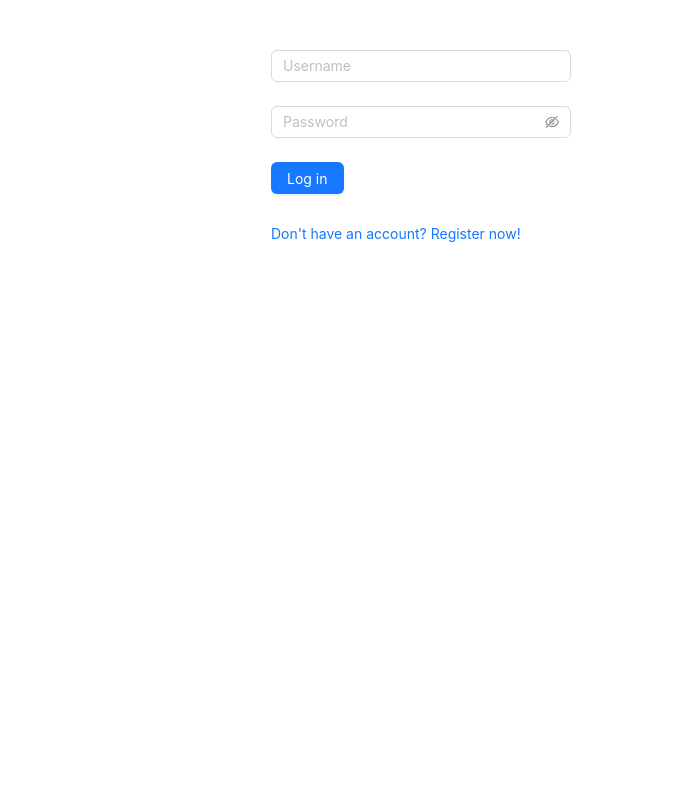
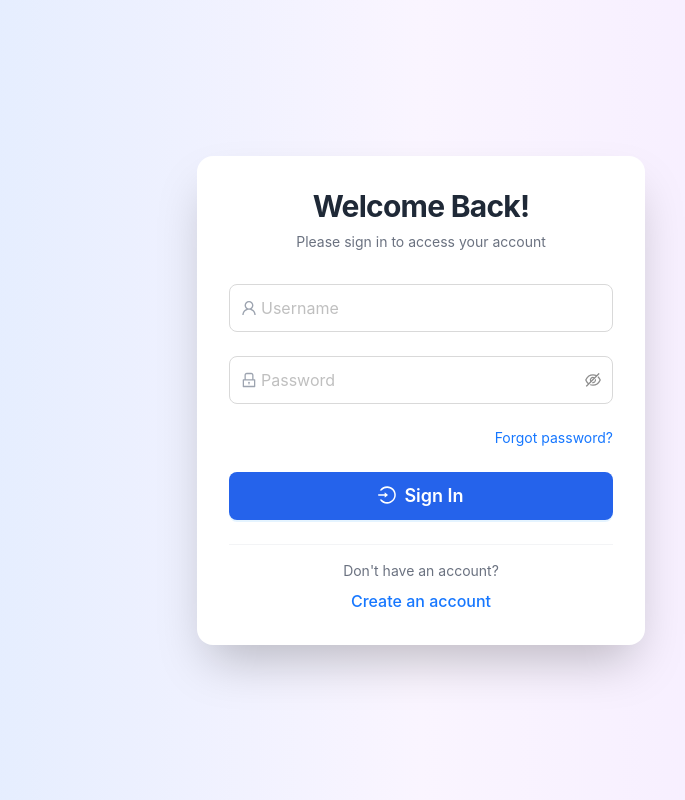
Before and after one commit to phanminhtrieu/rmbh-frontend, a React (Create React App) app in the folder rmbh/: page /login in a window 1280 px wide. Shown: the whole page, without its empty margins (219-904 px from the left). Built offline with nearby package versions, Linux system fonts and the light colour scheme.

Commit message:
2_Build REGISTER page and LOGIN page

```diff
--- a/rmbh/package.json
+++ b/rmbh/package.json
@@ -7,6 +7,7 @@
     "@testing-library/react": "^13.4.0",
     "@testing-library/user-event": "^13.5.0",
     "antd": "^5.21.6",
+    "axios": "^1.7.7",
     "react": "^18.3.1",
     "react-dom": "^18.3.1",
     "react-router-dom": "^6.27.0",
--- a/rmbh/public/index.html
+++ b/rmbh/public/index.html
@@ -24,6 +24,7 @@
       work correctly both with client-side routing and a non-root public URL.
       Learn how to configure a non-root public URL by running `npm run build`.
     -->
+    <script src="https://cdn.tailwindcss.com"></script>
     <title>React App</title>
   </head>
   <body>
--- /dev/null
+++ b/rmbh/src/pages/Login/Login.css
@@ -0,0 +1,22 @@
+/* Add these styles to your global CSS file */
+.ant-input-affix-wrapper {
+    border-radius: 0.5rem !important;
+  }
+
+  .ant-form-item {
+    margin-bottom: 1rem !important;
+  }
+
+  .ant-btn-primary {
+    background-color: #2563eb !important;
+  }
+
+  .ant-btn-primary:hover {
+    background-color: #1d4ed8 !important;
+  }
+
+  .ant-input-affix-wrapper:focus,
+  .ant-input-affix-wrapper-focused {
+    border-color: #2563eb !important;
+    box-shadow: 0 0 0 2px rgba(37, 99, 235, 0.2) !important;
+  }
--- a/rmbh/src/pages/Login/Login.js
+++ b/rmbh/src/pages/Login/Login.js
@@ -1,50 +1,111 @@
 // pages/Login.js
 import React, { useState } from "react";
-import { Button, Form, Input, Typography } from "antd";
+import { Button, Form, Input, Typography, message, Space } from "antd";
 import { useNavigate } from "react-router-dom";
+import { UserOutlined, LockOutlined, LoginOutlined } from "@ant-design/icons";
 
-const { Link } = Typography;
+const { Title, Text, Link } = Typography;
 
-const Login = () => {
+const Login = ({ onLogin }) => {
   const [loading, setLoading] = useState(false);
   const navigate = useNavigate();
 
   const onFinish = (values) => {
     setLoading(true);
-    // Logic kiểm tra thông tin đăng nhập
-    // Giả sử thông tin đăng nhập thành công
+    const { username, password } = values;
+
+    if (username === "trieu" && password === "1") {
       setTimeout(() => {
         setLoading(false);
-      navigate("/dashboard"); // Điều hướng đến Dashboard sau khi đăng nhập thành công
+        const userData = {
+          name: username,
+          id: "1B8DF37B-80CF-4182-8CC9-12DE166B46E2",
+          avatarUrl: "https://via.placeholder.com/150",
+        };
+
+        localStorage.setItem("user", JSON.stringify(userData));
+        message.success("Login successful!");
+        onLogin(userData);
+        navigate("/");
       }, 1000);
+    } else {
+      setLoading(false);
+      message.error("Invalid username or password!");
+    }
   };
 
   return (
-    <div style={{ maxWidth: 300, margin: "auto", paddingTop: "50px" }}>
-      <Form name="login" onFinish={onFinish}>
+    <div className="min-h-screen bg-gradient-to-r from-blue-100 via-purple-50 to-purple-100 flex items-center justify-center px-4 sm:px-6 lg:px-8">
+      <div className="max-w-md w-full bg-white rounded-2xl shadow-2xl p-8 space-y-8 transition-all duration-300 hover:shadow-3xl">
+        <div className="text-center space-y-2">
+          <h2 className="text-3xl font-bold text-gray-800 tracking-tight">
+            Welcome Back!
+          </h2>
+          <p className="text-gray-500 text-sm">
+            Please sign in to access your account
+          </p>
+        </div>
+
+        <Form
+          name="login"
+          onFinish={onFinish}
+          layout="vertical"
+          size="large"
+          className="space-y-6"
+        >
           <Form.Item
             name="username"
             rules={[{ required: true, message: "Please input your username!" }]}
+            className="mb-4"
           >
-          <Input placeholder="Username" />
+            <Input
+              prefix={<UserOutlined className="text-gray-400" />}
+              placeholder="Username"
+              className="h-12 rounded-lg hover:border-blue-500 focus:border-blue-500 transition-colors duration-300"
+            />
           </Form.Item>
+
           <Form.Item
             name="password"
             rules={[{ required: true, message: "Please input your password!" }]}
+            className="mb-2"
           >
-          <Input.Password placeholder="Password" />
+            <Input.Password
+              prefix={<LockOutlined className="text-gray-400" />}
+              placeholder="Password"
+              className="h-12 rounded-lg hover:border-blue-500 focus:border-blue-500 transition-colors duration-300"
+            />
           </Form.Item>
-        <Form.Item>
-          <Button type="primary" htmlType="submit" loading={loading}>
-            Log in
+
+          <div className="flex justify-end mb-6">
+            <Link className="text-sm text-blue-600 hover:text-blue-800 transition-colors duration-300">
+              Forgot password?
+            </Link>
+          </div>
+
+          <Form.Item className="mb-6">
+            <Button
+              type="primary"
+              htmlType="submit"
+              loading={loading}
+              icon={<LoginOutlined />}
+              className="w-full h-12 bg-blue-600 hover:bg-blue-700 rounded-lg text-lg font-semibold transition-all duration-300 flex items-center justify-center"
+            >
+              Sign In
             </Button>
           </Form.Item>
-        <Form.Item>
-          <Link onClick={() => navigate("/register")}>
-            Don't have an account? Register now!
+
+          <div className="text-center space-y-2 pt-4 border-t border-gray-100">
+            <p className="text-gray-500 text-sm">Don't have an account?</p>
+            <Link
+              onClick={() => navigate("/register")}
+              className="text-blue-600 hover:text-blue-800 text-base font-medium transition-colors duration-300 inline-block"
+            >
+              Create an account
             </Link>
-        </Form.Item>
+          </div>
         </Form>
+      </div>
     </div>
   );
 };
--- a/rmbh/src/pages/Register/Register.js
+++ b/rmbh/src/pages/Register/Register.js
@@ -1,7 +1,167 @@
-import React from "react";
+// pages/Register.js
+import React, { useState } from "react";
+import { Button, Form, Input, Typography, message, Space } from "antd";
+import { useNavigate } from "react-router-dom";
+import {
+  UserOutlined,
+  LockOutlined,
+  MailOutlined,
+  ArrowRightOutlined
+} from "@ant-design/icons";
+
+const { Title, Text, Link } = Typography;
 
 const Register = () => {
-  return <div>Register</div>;
+  const [loading, setLoading] = useState(false);
+  const navigate = useNavigate();
+  const [form] = Form.useForm();
+
+  // Custom validator for password confirmation
+  const validateConfirmPassword = (_, value) => {
+    const password = form.getFieldValue('password');
+    if (!value || password === value) {
+      return Promise.resolve();
+    }
+    return Promise.reject('Passwords do not match!');
+  };
+
+  // Form submission handler
+  const onFinish = (values) => {
+    setLoading(true);
+    // Simulate API call
+    setTimeout(() => {
+      setLoading(false);
+      message.success('Registration successful!');
+      navigate('/login');
+    }, 1500);
+
+    console.log('Registration values:', values);
+  };
+
+  return (
+    <div className="min-h-screen bg-gradient-to-r from-blue-100 via-purple-50 to-purple-100 flex items-center justify-center px-4 sm:px-6 lg:px-8">
+      <div className="max-w-md w-full bg-white rounded-2xl shadow-2xl p-8 space-y-8 transition-all duration-300 hover:shadow-3xl">
+        {/* Header Section */}
+        <div className="text-center space-y-2">
+          <h2 className="text-3xl font-bold text-gray-800 tracking-tight">
+            Create Account
+          </h2>
+          <p className="text-gray-500 text-sm">
+            Fill in your information to create an account
+          </p>
+        </div>
+
+        {/* Registration Form */}
+        <Form
+          form={form}
+          name="register"
+          onFinish={onFinish}
+          layout="vertical"
+          size="large"
+          className="space-y-4"
+        >
+          {/* First Name Field */}
+          <Form.Item
+            name="firstName"
+            rules={[{ required: true, message: 'Please input your first name!' }]}
+            className="mb-4"
+          >
+            <Input
+              prefix={<UserOutlined className="text-gray-400" />}
+              placeholder="First Name"
+              className="h-12 rounded-lg hover:border-blue-500 focus:border-blue-500 transition-colors duration-300"
+            />
+          </Form.Item>
+
+          {/* Last Name Field */}
+          <Form.Item
+            name="lastName"
+            rules={[{ required: true, message: 'Please input your last name!' }]}
+            className="mb-4"
+          >
+            <Input
+              prefix={<UserOutlined className="text-gray-400" />}
+              placeholder="Last Name"
+              className="h-12 rounded-lg hover:border-blue-500 focus:border-blue-500 transition-colors duration-300"
+            />
+          </Form.Item>
+
+          {/* Email Field */}
+          <Form.Item
+            name="email"
+            rules={[
+              { required: true, message: 'Please input your email!' },
+              { type: 'email', message: 'Please enter a valid email!' }
+            ]}
+            className="mb-4"
+          >
+            <Input
+              prefix={<MailOutlined className="text-gray-400" />}
+              placeholder="Email"
+              className="h-12 rounded-lg hover:border-blue-500 focus:border-blue-500 transition-colors duration-300"
+            />
+          </Form.Item>
+
+          {/* Password Field */}
+          <Form.Item
+            name="password"
+            rules={[
+              { required: true, message: 'Please input your password!' },
+              { min: 6, message: 'Password must be at least 6 characters!' }
+            ]}
+            className="mb-4"
+          >
+            <Input.Password
+              prefix={<LockOutlined className="text-gray-400" />}
+              placeholder="Password"
+              className="h-12 rounded-lg hover:border-blue-500 focus:border-blue-500 transition-colors duration-300"
+            />
+          </Form.Item>
+
+          {/* Confirm Password Field */}
+          <Form.Item
+            name="confirmPassword"
+            dependencies={['password']}
+            rules={[
+              { required: true, message: 'Please confirm your password!' },
+              { validator: validateConfirmPassword }
+            ]}
+            className="mb-6"
+          >
+            <Input.Password
+              prefix={<LockOutlined className="text-gray-400" />}
+              placeholder="Confirm Password"
+              className="h-12 rounded-lg hover:border-blue-500 focus:border-blue-500 transition-colors duration-300"
+            />
+          </Form.Item>
+
+          {/* Submit Button */}
+          <Form.Item>
+            <Button
+              type="primary"
+              htmlType="submit"
+              loading={loading}
+              icon={<ArrowRightOutlined />}
+              className="w-full h-12 bg-blue-600 hover:bg-blue-700 rounded-lg text-lg font-semibold transition-all duration-300 flex items-center justify-center"
+            >
+              Register
+            </Button>
+          </Form.Item>
+
+          {/* Login Link */}
+          <div className="text-center space-y-2 pt-4 border-t border-gray-100">
+            <p className="text-gray-500 text-sm">Already have an account?</p>
+            <Link
+              onClick={() => navigate("/login")}
+              className="text-blue-600 hover:text-blue-800 text-base font-medium transition-colors duration-300 inline-block"
+            >
+              Sign in here
+            </Link>
+          </div>
+        </Form>
+      </div>
+    </div>
+  );
 };
 
 export default Register;
```
Also changed, not shown: 1 other file (tests, documents, lock files or other folders). Lines whose indentation alone changed are shown as unchanged.
